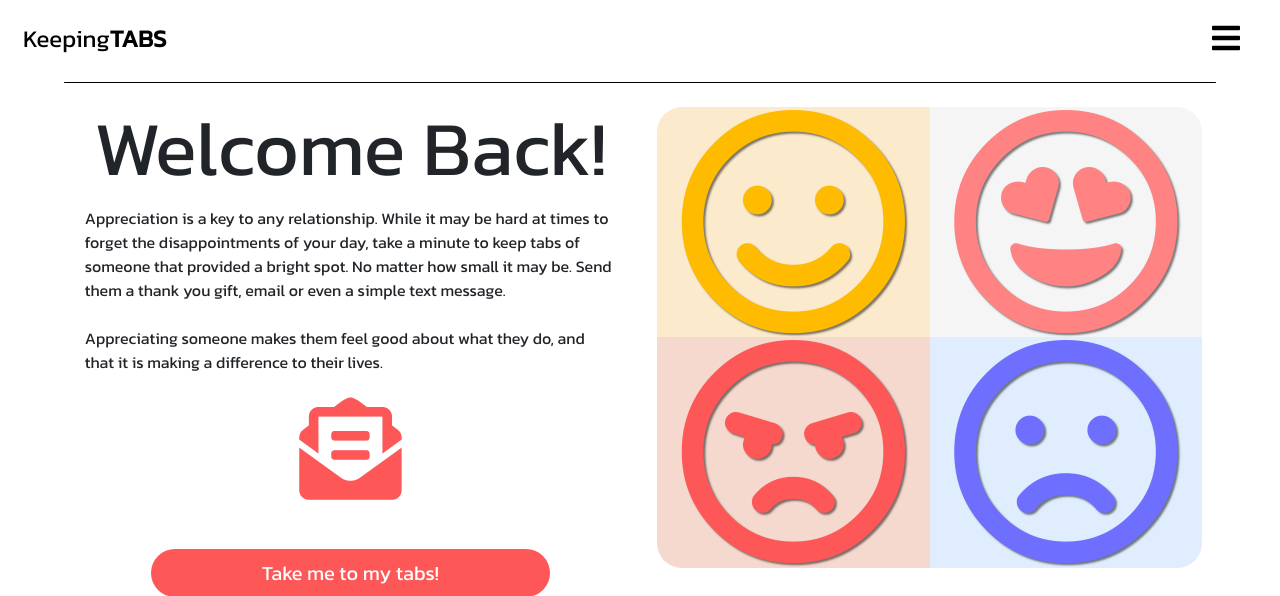
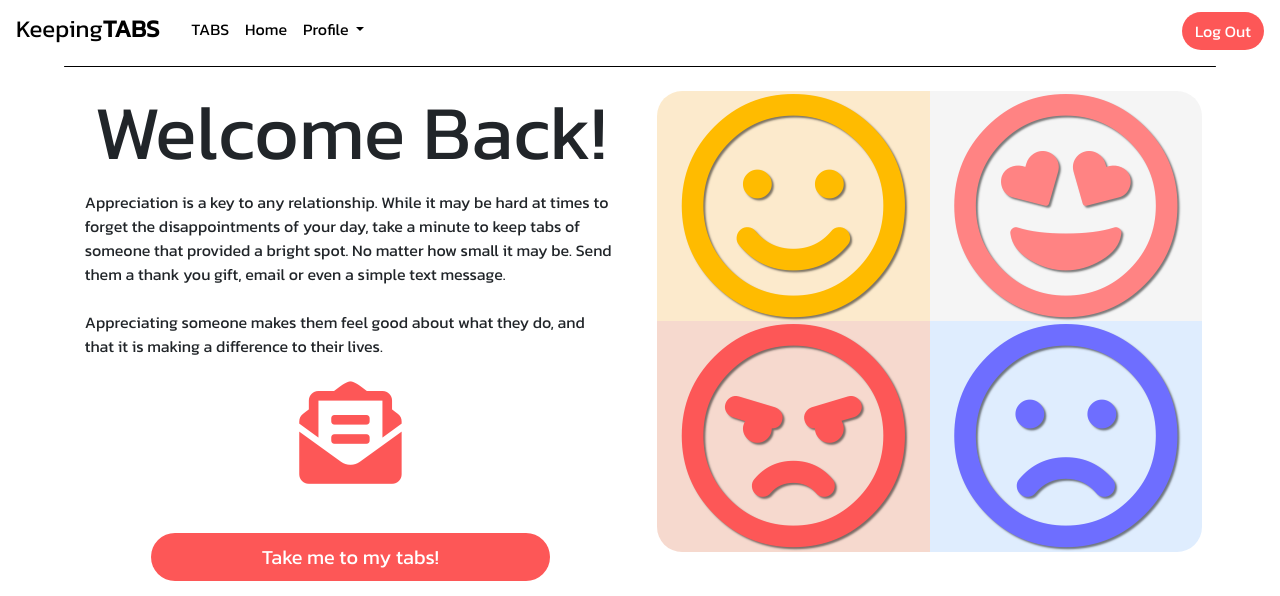
Before and after one commit to RyanRayn/Milestone-3, a Flask app: page / in a window 1280 px wide. Shown: the top 596 px of the page. Run offline with Flask 2, Linux system fonts and the light colour scheme; the visitor is signed in with stand-in values (Sample User, id 1); a database or web service that is not in the repository returns one stand-in record (values such as "Sample title"); some libraries are stand-ins or nearby versions.

Commit message:
added new navbar with capability to choose different profiles from dropdown

```diff
--- a/app.py
+++ b/app.py
@@ -22,19 +22,21 @@ mongo = PyMongo(app)
 @app.route("/")
 @app.route("/home")
 def home():
+    tabs = list(mongo.db.tabs.find())
     # Document stats for bottom of homepage after log in
-    happy = mongo.db.entries.count_documents({"entry_emotion": "happy"})
-    sad = mongo.db.entries.count_documents({"entry_emotion": "sad"})
+    happy = mongo.db.entries.count_documents({"entry_emotion": "smile"})
+    sad = mongo.db.entries.count_documents({"entry_emotion": "frown"})
     angry = mongo.db.entries.count_documents({"entry_emotion": "angry"})
     logs = mongo.db.entries.count_documents({"entry_year": "2020"})
     a = (happy/logs)
     b = round(a, 2)*100
     happyPercent = int(b)
-    tabs = mongo.db.tabs.count()
+    profiles = mongo.db.tabs.count()
 
     return render_template("home.html",
                            happy=happy, sad=sad, angry=angry,
-                           logs=logs, happyPercent=happyPercent, tabs=tabs)
+                           logs=logs, happyPercent=happyPercent,
+                           tabs=tabs, profiles=profiles)
 
 
 # Register new user
@@ -157,6 +159,7 @@ def delete_tab(tab_id):
 
 @app.route("/profile/<tab_id>", methods=["GET", "POST"])
 def profile(tab_id):
+    tabs = list(mongo.db.tabs.find())
 
     # Count documents for stats in profile dashboard
     tab = mongo.db.tabs.find_one({"_id": ObjectId(tab_id)})
@@ -182,7 +185,8 @@ def profile(tab_id):
     year = datetime.utcnow().strftime("%Y")
 
     return render_template("profile.html", year=year, day=day, month=month,
-                           tab=tab, happy=happy, sad=sad, angry=angry)
+                           tab=tab, tabs=tabs, happy=happy,
+                           sad=sad, angry=angry)
 
 
 # Entry modal on profile page
--- a/static/css/style.css
+++ b/static/css/style.css
@@ -79,6 +79,9 @@ hr{
 }
 
 /*---------- Colors ----------*/
+.black{
+    color:black;
+}
 
 .grey{
     background-color:rgba(238, 238, 238, 0.555);
@@ -147,6 +150,13 @@ hr{
 .hamburger{
     font-size:4vh;
     color:black;
+}
+
+.navbar-toggler:focus,
+.navbar-toggler:active,
+.navbar-toggler-icon:focus {
+    outline: none;
+    box-shadow: none;
 }
 
 /*---------- Home Page ----------*/
@@ -612,6 +622,11 @@ hr{
     font-size:20px;
 }
 
+.fa-long-arrow-left{
+    font-size:1.5em;
+    color:black;
+}
+
 /*---------- Footer ----------*/
 
 .page-footer{
--- a/templates/base.html
+++ b/templates/base.html
@@ -38,20 +38,36 @@
     {% if session.user %}
         <header>
 <!-- Navigation -->
-            <div class="row mx-2 mt-2 mb-1">
-                <div class="col-6 d-flex align-items-center">
+
+                <nav class="navbar navbar-expand-lg">
                     <a href="{{ url_for('home') }}" class="navbar-logo">Keeping<strong>TABS</strong></a>
-                </div>
-                <div class="col-6 dropdown d-flex align-items-start justify-content-end dropleft">
-                    <button class="hamburger btn shadow-none bg-transparent" type="button" id="hamburgerMenu" data-toggle="dropdown" aria-haspopup="true" aria-expanded="false"><i class="fas fa-bars pb-0 mr-1" aria-hidden="true"></i>
+                    <button class="navbar-toggler" type="button" data-toggle="collapse" data-target="#navbarNav" aria-controls="navbarNav" aria-expanded="false" aria-label="Toggle navigation">
+                        <i class="fas fa-bars hamburger"></i>
                     </button>
-                    <div class="dropdown-menu" aria-labelledby="hamburgerMenu">
-                        <a class="dropdown-item" href="{{ url_for('home') }}">Home</a>
-                        <a class="dropdown-item" href="{{ url_for('get_tabs') }}">My TABS</a>
-                        <a class="dropdown-item" href="{{ url_for('logout') }}">Log Out</a>
+                    <div class="collapse navbar-collapse ml-4" id="navbarNav">
+                        <ul class="navbar-nav">
+                            <li class="nav-item">
+                                <a class="nav-link black" href="{{ url_for('get_tabs') }}">TABS</a>
+                            </li>
+                            <li class="nav-item active">
+                                <a class="nav-link black" href="{{ url_for('home') }}">Home<span class="sr-only">(current)</span></a>
+                            </li>
+                            <li class="nav-item dropdown d-none d-lg-block">
+                                <a class="nav-link dropdown-toggle black" href="#" id="navbarDropdownMenuLink" data-toggle="dropdown" aria-haspopup="true" aria-expanded="false">
+                                Profile
+                                </a>
+                                <div class="dropdown-menu" aria-labelledby="navbarDropdownMenuLink">
+                                    {% for tab in tabs %}
+                                    <a class="dropdown-item" href="{{ url_for('profile', tab_id=tab._id) }}">{{ tab.tab_name.capitalize() }}</a>
+                                    {% endfor %}
+                                </div>
+                            </li>
+                        </ul>
+                        <div class="nav-item d-none d-lg-block ml-auto">
+                            <a class="btn nav-login mt-1" href="{{ url_for('logout') }}">Log Out</a>
+                        </div>
                     </div>
-                </div>
-            </div>
+                </nav>
         </header>
     <hr class="my-2 rounded">
     {% endif %}
--- a/templates/home.html
+++ b/templates/home.html
@@ -178,7 +178,7 @@
             <div class="row d-flex mb-4">
                 <div class="col-12 col-md-6 col-xl-3 text-center">
                     <div class="gift-card-border pink d-flex flex-column justify-content-center">
-                        <div class="home-stat red">{{ tabs }}</div>
+                        <div class="home-stat red">{{ profiles }}</div>
                     </div>
                     <div class="home-stat-headline red mb-4">TABS Created</div>
 
```
Also changed, not shown: templates/profile.html (+10 -8 lines), templates/results.html (+8 -2 lines).
